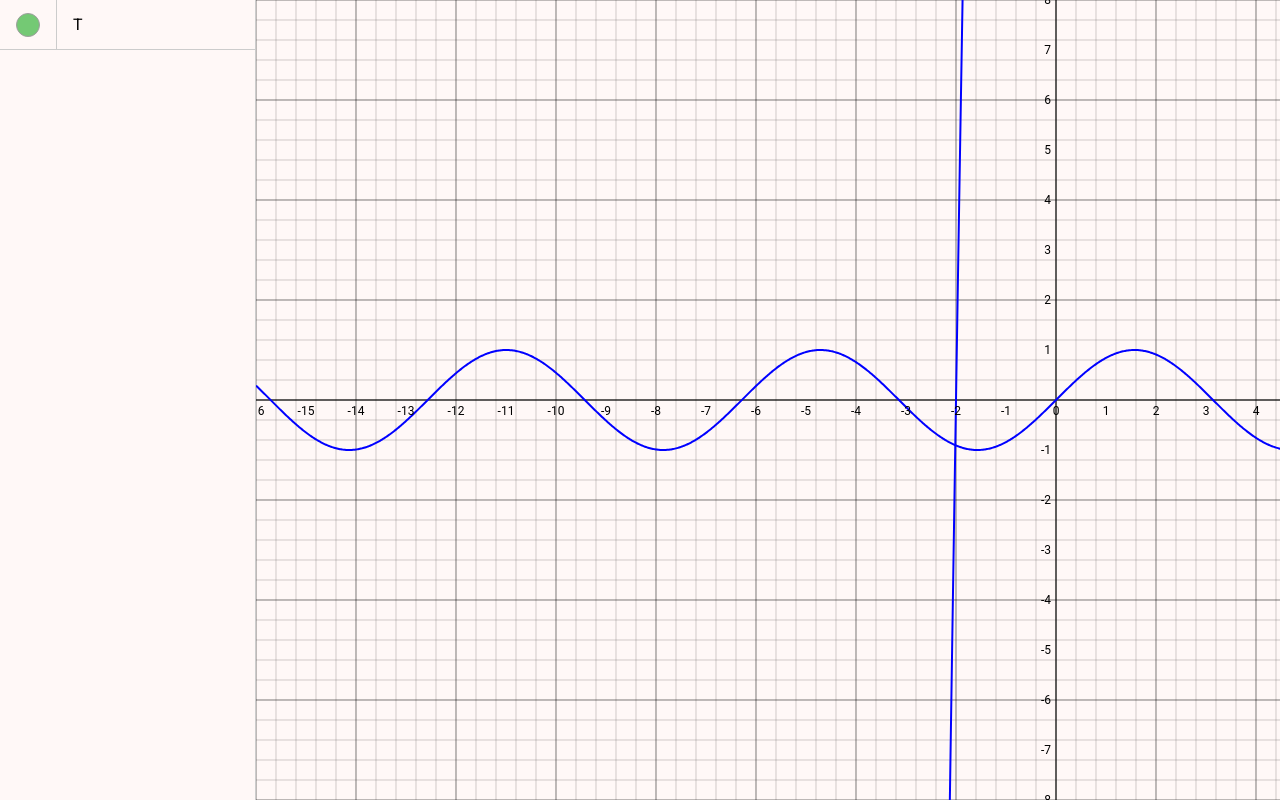
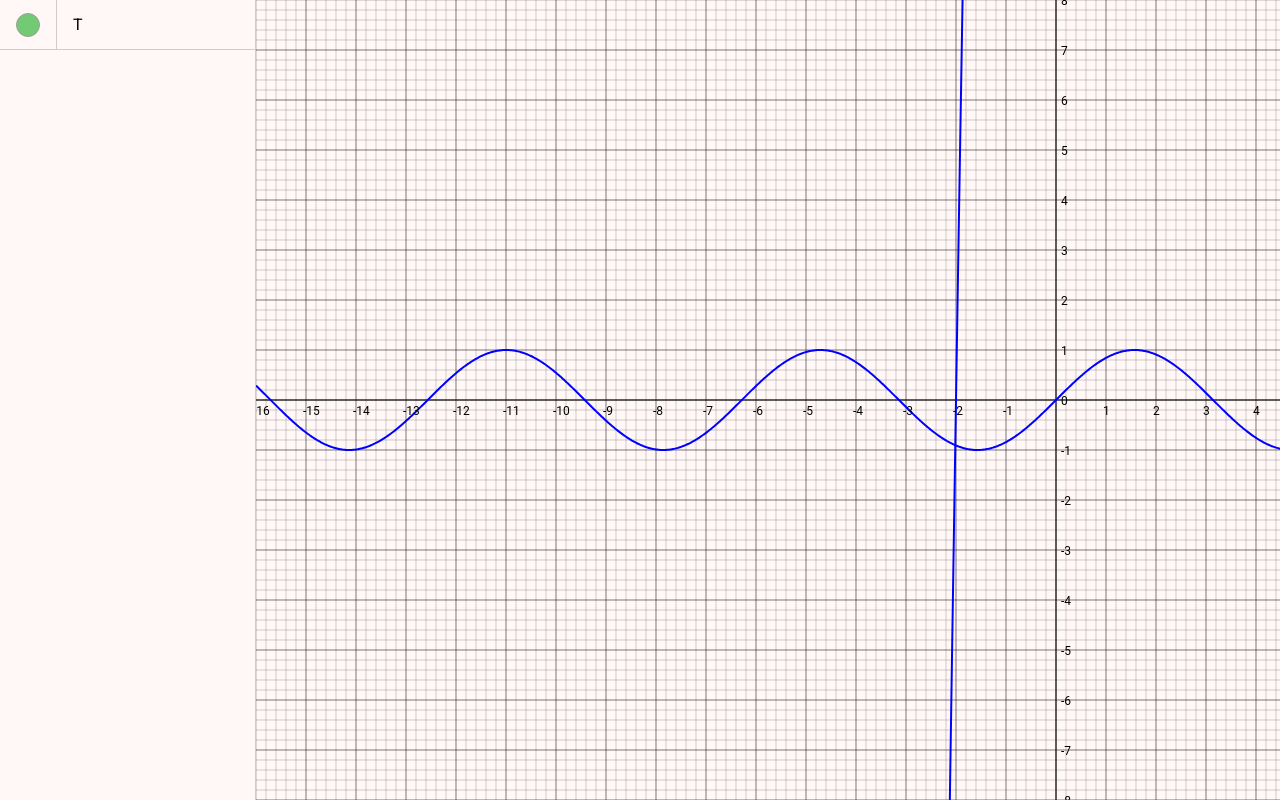
Before and after one commit to SrGaabriel/saraswati, a SvelteKit app: page / in a window 1280 px wide. Shown: the top 800 px of the page. Built offline with nearby package versions, Linux system fonts and the light colour scheme.

Commit message:
fix: indicators following drag/rescales

```diff
--- a/src/routes/+page.svelte
+++ b/src/routes/+page.svelte
@@ -56,7 +56,7 @@
         const deltaCartesianX = deltaX / canvas.scale * factor;
         const deltaCartesianY = deltaY / canvas.scale * factor;
 		canvas.cartesianCenter = {
-			x: canvas.cartesianCenter.x - deltaCartesianY,
+			x: canvas.cartesianCenter.x - deltaCartesianX,
 			y: canvas.cartesianCenter.y + deltaCartesianY
 		};
 		console.log(canvas.cartesianCenter);
--- a/src/routes/canvas.ts
+++ b/src/routes/canvas.ts
@@ -104,27 +104,24 @@ export default class Canvas {
     drawScaleIndicators(): void {
         this.context.font = '12px Roboto'; // Example: 20px Arial
         this.context.fillStyle = 'black';
-        this.context.textAlign = 'center';
-        this.context.textBaseline = 'top';
-
-        const scaleStep = 1;
 
         const xAxisRange = Math.ceil(this.canvas.width / (2 * this.scale));
-        for (let i = -xAxisRange; i <= xAxisRange; i += scaleStep) {
-            const xCanvas = (i - this.cartesianCenter.x) * this.scale + this.canvas.width / 2;
-            this.context.fillText(i.toString(), xCanvas, this.canvas.height / 2 + 5);
+        const yAxisRange = Math.ceil(this.canvas.height / (2 * this.scale));
+        const xAxisY = this.canvas.height / 2 - (0 - this.cartesianCenter.y) * this.scale;
+        const yAxisX = (0 - this.cartesianCenter.x) * this.scale + this.canvas.width / 2;
+
+        for (let i = -xAxisRange; i <= xAxisRange; i++) {
+            if (i === 0) continue;
+            const xCanvas = this.translateCartesianToCanvas({ x: this.cartesianCenter.x + i, y: 0 }).x;
+            this.context.fillText(Math.ceil(this.cartesianCenter.x + i).toString(), xCanvas - 3, xAxisY + 15);
         }
 
-        this.context.textAlign = 'right';
-        this.context.textBaseline = 'middle';
-        const yAxisRange = Math.ceil(this.canvas.height / (2 * this.scale));
-        for (let i = -yAxisRange; i <= yAxisRange; i += scaleStep) {
-            const yCanvas = this.canvas.height / 2 - (i - this.cartesianCenter.y) * this.scale;
-            if (i !== 0) {
-                this.context.fillText(i.toString(), this.canvas.width / 2 - 5, yCanvas);
-            }
+        for (let i = -yAxisRange; i <= yAxisRange; i++) {
+            const yCanvas = this.translateCartesianToCanvas({ x: 0, y: this.cartesianCenter.y + i }).y;
+            this.context.fillText(Math.ceil(this.cartesianCenter.y + i).toString(), yAxisX + 5, yCanvas + 5);
         }
     }
+
 
     drawSquares(): void {
         // Calculate the range of values for the squares
@@ -132,7 +129,7 @@ export default class Canvas {
         const yRange = Math.ceil(this.canvas.height / (2 * this.scale));
 
         // Calculate the length of a small square
-        const bigSquareLength = this.scale * 2;
+        const bigSquareLength = this.scale;
         const smallSquareLength = bigSquareLength / 5;
 
         // Clear canvas
@@ -159,6 +156,13 @@ export default class Canvas {
             }
         }
     }
+
+    isAxisVisible(): boolean {
+        const xRange = Math.ceil(this.canvas.width / (2 * this.scale));
+        const yRange = Math.ceil(this.canvas.height / (2 * this.scale));
+        return this.cartesianCenter.x >= -xRange && this.cartesianCenter.x <= xRange &&
+               this.cartesianCenter.y >= -yRange && this.cartesianCenter.y <= yRange;
+    }
 }
 
 export interface Point {
```
